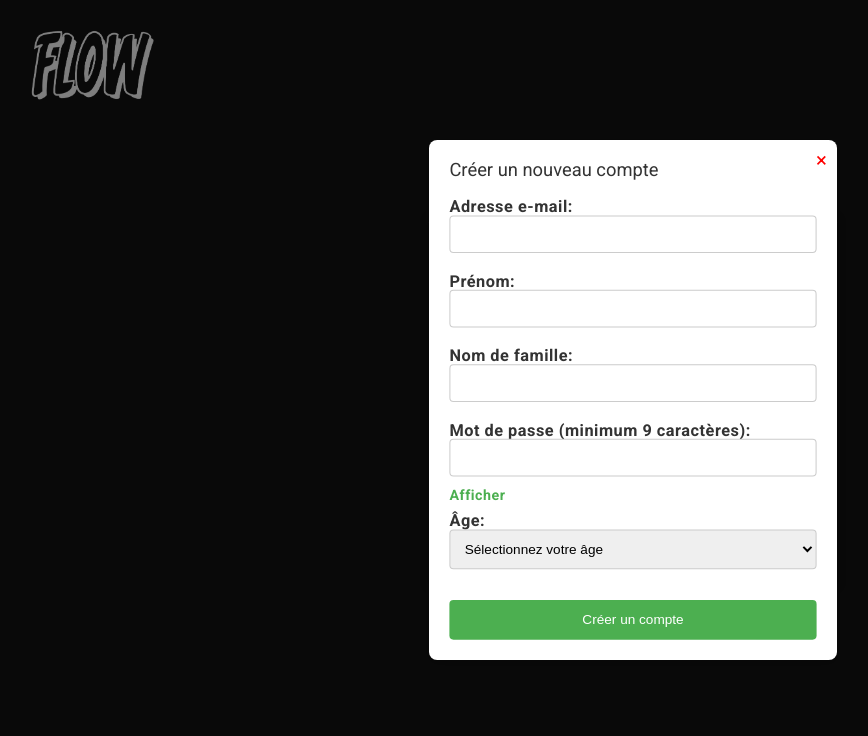
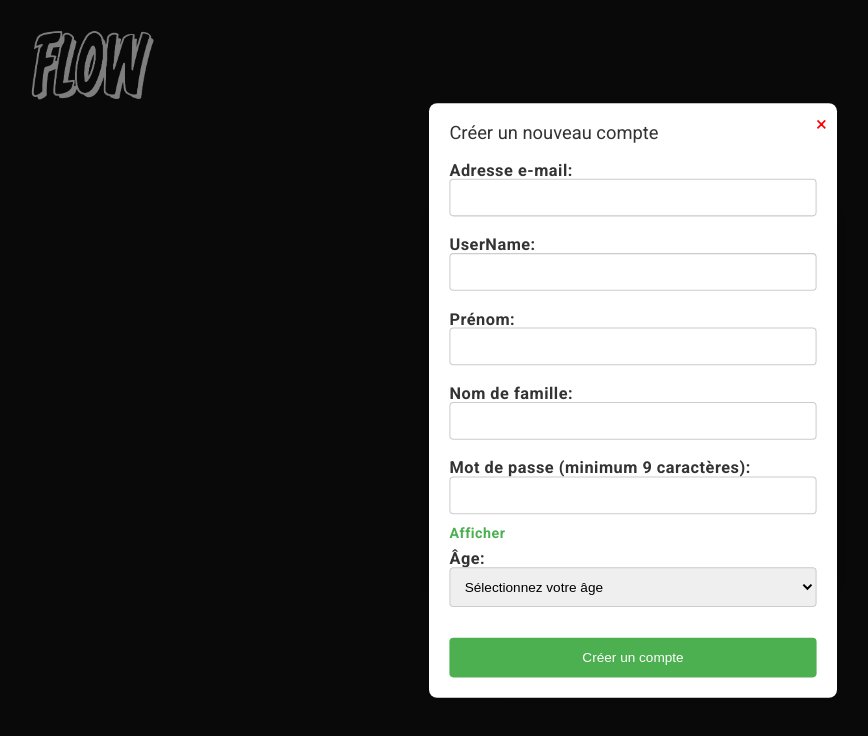
Before and after one commit to JustinDR96/thebookface-flow, a React (Vite) app in the folder Client/: page / in a window 1280 px wide. Both pictures are taken after a click on the button "Créer un nouveau compte". Shown: the top 736 px of the page, without its empty margins (7-875 px from the left). Built offline with nearby package versions, Linux system fonts and the light colour scheme.

Commit message:
add server

```diff
--- a/Client/src/page/Login/Pages_login.jsx
+++ b/Client/src/page/Login/Pages_login.jsx
@@ -4,6 +4,7 @@ import "./Pages_login.scss"; // Assurez-vous d'importer le fichier Sass
 export default function Pages_login() {
   const [showModal, setShowModal] = useState(false);
   const [email, setEmail] = useState("");
+  const [userName, setUserName] = useState("");
   const [password, setPassword] = useState("");
   const [firstName, setFirstName] = useState("");
   const [lastName, setLastName] = useState("");
@@ -57,24 +58,27 @@ export default function Pages_login() {
   const handleSubmit = async (event) => {
     event.preventDefault();
 
-    const response = await fetch("http://localhost:5025/api/register", {
+    fetch("http://localhost:5025/api/Account/register", {
       method: "POST",
       headers: {
         "Content-Type": "application/json",
       },
       body: JSON.stringify({
         Email: email,
-        UserName: UserName,
+        UserName: userName,
         FirstName: firstName,
         LastName: lastName,
         Password: password,
       }),
-    });
-
-    const data = await response.json();
-
-    console.log(data);
-    // Gérer la réponse du serveur ici
+    })
+      .then((response) => response.json())
+      .then((data) => {
+        console.log(data);
+        // Gérer la réponse du serveur ici
+      })
+      .catch((error) => {
+        console.error("Erreur:", error);
+      });
   };
   return (
     <div className="login-container">
@@ -125,6 +129,14 @@ export default function Pages_login() {
                 />
               </label>
               <label>
+                UserName:
+                <input
+                  type="text"
+                  value={userName}
+                  onChange={(e) => setUserName(e.target.value)}
+                />
+              </label>
+              <label>
                 Prénom:
                 <input
                   type="text"
@@ -167,7 +179,7 @@ export default function Pages_login() {
                   ))}
                 </select>
               </label>
-              <button type="button" onClick={handleCreateAccount}>
+              <button type="button" onClick={handleSubmit}>
                 Créer un compte
               </button>
             </form>
```
